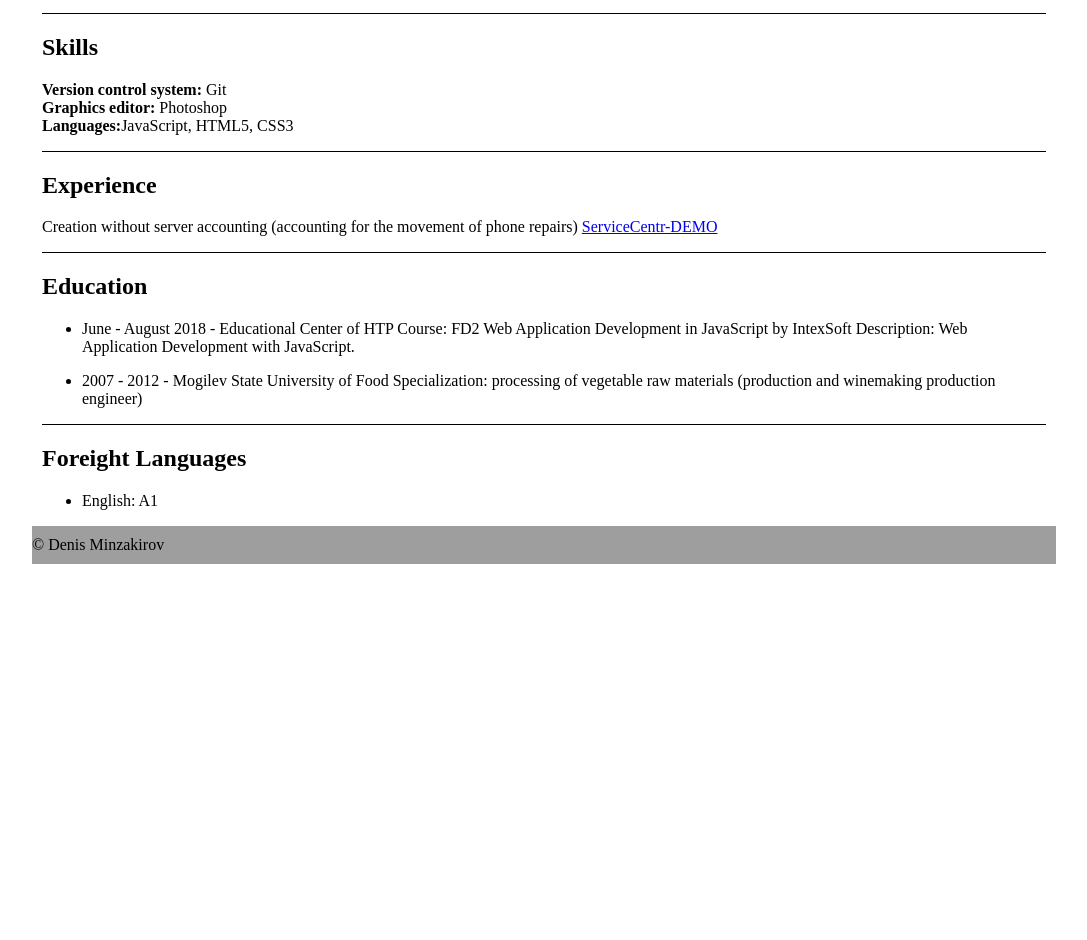
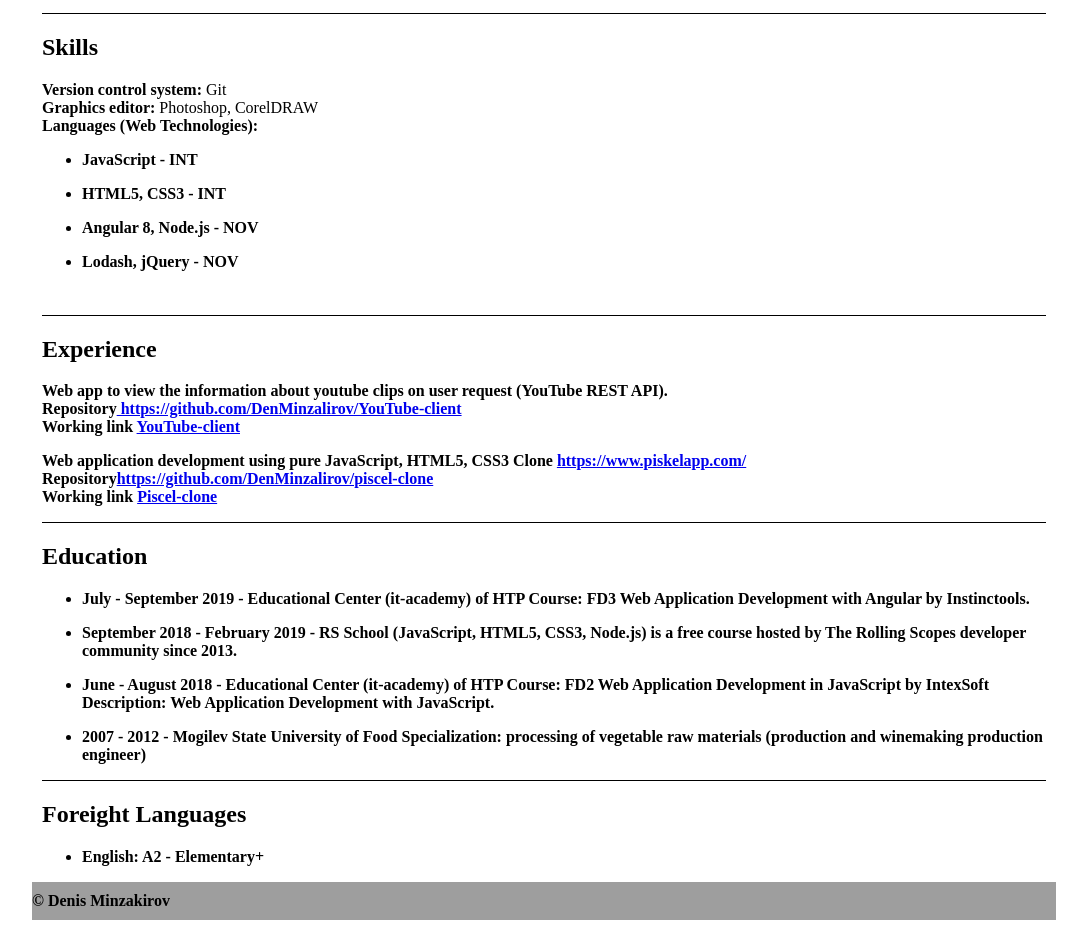
Before and after one commit to DenMinzalirov/rsschool-cv2, a website: page index.html in a window 1280 px wide. Shown: the part 1590-2530 px from the top of the page, without its empty margins (96-1183 px from the left). Before the commit the page ends 2174 px from the top, so only its background shows below. Drawn offline with Linux system fonts and the light colour scheme; a web font is replaced by a local one.

Commit message:
refactor in 2019

```diff
--- a/index.html
+++ b/index.html
@@ -1,5 +1,6 @@
 <!DOCTYPE html>
 <html lang="en">
+
 <head>
   <meta charset="UTF-8" />
   <meta name="viewport" content="width=device-width, initial-scale=1.0" />
@@ -7,6 +8,7 @@
   <title>Document</title>
   <link rel="stylesheet" href="style.css" />
 </head>
+
 <body>
   <header>
     <div class="photo">
@@ -21,27 +23,28 @@
   </header>
   <main>
     <section class="contacts">
-        <div class="section-name"><h2>Contacts</h2></div>
+      <div class="section-name">
+        <h2>Contacts</h2>
+      </div>
       <div class="contacts-blok">
         <div class="contacts-icon">
-            <img
-              src="https://img.icons8.com/metro/26/000000/secured-letter.png"
-            /><br />
+          <img src="https://img.icons8.com/metro/26/000000/secured-letter.png" /><br />
           <img src="https://img.icons8.com/metro/26/000000/phone.png" /><br />
           <img src="https://img.icons8.com/metro/26/000000/skype.png" /><br />
           <img src="https://img.icons8.com/metro/26/000000/github.png" />
         </div>
         <div class="contacts-info">
-            <span>DenMinzakirov@gmail.com</span><br />
+          <span>Den.Minzakirov@gmail.com</span><br />
           <span>+375295878887</span><br />
           <span>mohax-13</span><br />
-            <span
-              ><a href="https://github.com/DenMinzalirov">DenMinzalirov</a></span><br />
+          <span><a href="https://github.com/DenMinzalirov">DenMinzalirov</a></span><br />
         </div>
       </div>
     </section>
     <section class="summary">
-        <div class="section-name"><h2>Summary</h2></div>
+      <div class="section-name">
+        <h2>Summary</h2>
+      </div>
       <p>
         During the operation and maintenance of mobile electronics, I became
         interested in their service at the device-user level, I want to work
@@ -50,30 +53,69 @@
       </p>
     </section>
     <section class="skills">
-        <div class="section-name"><h2>Skills</h2></div>
-        <p>
+      <div class="section-name">
+        <h2>Skills</h2>
+      </div>
+      <div>
         <b>Version control system:</b> Git <br />
-          <b>Graphics editor:</b> Photoshop <br />
-          <b>Languages:</b>JavaScript, HTML5, CSS3 <br />
-        </p>
+        <b>Graphics editor:</b> Photoshop, CorelDRAW <br />
+        <b>Languages (Web Technologies):
+          <ul>
+            <li>JavaScript - INT</li>
+          </ul>
+          <ul>
+              <li>HTML5, CSS3 - INT</li>
+          </ul>
+          <ul>
+              <li>Angular 8, Node.js - NOV</li>
+          </ul>
+          <ul>
+              <li>Lodash, jQuery - NOV</li>
+          </ul>
+          <br />
+      </div>
     </section>
     <section class="experience">
-        <div class="section-name"><h2>Experience</h2></div>
+      <div class="section-name">
+        <h2>Experience</h2>
+      </div>
       <p>
-          Creation without server accounting (accounting for the movement of
-          phone repairs)
-          <a href="https://github.com/MOHAX-13/ServiceCentr"
-            >ServiceCentr-DEMO</a
-          >
+        Web app to view the information about youtube clips on user request (YouTube REST API). <br>
+        Repository<a
+          href="https://github.com/DenMinzalirov/YouTube-client/tree/gh-pages">
+          https://github.com/DenMinzalirov/YouTube-client</a><br>
+        Working link <a href="https://denminzalirov.github.io/YouTube-client/">YouTube-client</a>
+      </p>
+      <p>
+        Web application development using pure JavaScript, HTML5, CSS3
+        Clone <a href="https://www.piskelapp.com/">https://www.piskelapp.com/</a><br>
+        Repository<a
+          href="https://github.com/DenMinzalirov/piscel-clone">https://github.com/DenMinzalirov/piscel-clone</a><br>
+        Working link <a href="https://denminzalirov.github.io/piscel-clone/">Piscel-clone</a>
       </p>
     </section>
     <section class="education">
-        <div class="section-name"><h2>Education</h2></div>
+      <div class="section-name">
+        <h2>Education</h2>
+      </div>
       <ul>
         <li>
           <p>
-              June - August 2018 - Educational Center of HTP Course: FD2 Web
-              Application Development in JavaScript by IntexSoft Description:
+            July - September 2019 - Educational Center (it-academy) of HTP Course:
+            FD3 Web Application Development with Angular by Instinctools.
+          </p>
+        </li>
+        <li>
+          <p>
+            September 2018 - February 2019 - RS School (JavaScript, HTML5,
+            CSS3, Node.js) is a free course hosted by The Rolling Scopes
+            developer community since 2013.
+          </p>
+        </li>
+        <li>
+          <p>
+            June - August 2018 - Educational Center (it-academy) of HTP Course:
+            FD2 Web Application Development in JavaScript by IntexSoft Description:
             Web Application Development with JavaScript.
           </p>
         </li>
@@ -87,9 +129,13 @@
       </ul>
     </section>
     <section class="foreight-languages">
-        <div class="section-name"><h2>Foreight Languages</h2></div>
+      <div class="section-name">
+        <h2>Foreight Languages</h2>
+      </div>
       <ul>
-          <li><p>English: A1</p></li>
+        <li>
+          <p>English: A2 - Elementary+ </p>
+        </li>
       </ul>
     </section>
   </main>
@@ -97,4 +143,5 @@
     <span class="footer">© Denis Minzakirov</span>
   </footer>
 </body>
+
 </html>
```
Also changed, not shown: cv.md (+3 -3 lines), package.json (added, +11 -0 lines), 2 other files. Lines whose indentation alone changed are shown as unchanged.
